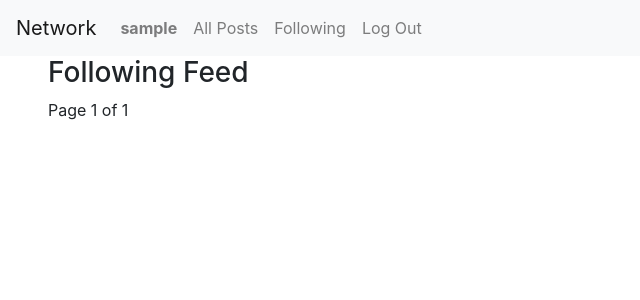
After one commit to TheCrabbypatty/cs50-web-network, a Django app: page /following in a window 1280 px wide. The commit adds this page. Shown: the top 300 px of the page, without its empty margins (0-640 px from the left). Run offline with Django 3.2, Linux system fonts and the light colour scheme; the visitor is signed in with stand-in values (Sample User, id 1); data comes from the database, SQL or seed files in the repository; data that the repository does not hold is empty; some libraries are stand-ins or nearby versions.

Commit message:
Finished project

```diff
--- /dev/null
+++ b/project4/network/templates/network/following.html
@@ -0,0 +1,42 @@
+{% extends 'network/layout.html' %}
+
+{% block body %}
+    <div class = "mx-5">
+        <h3>Following Feed</h3>
+
+    {% for post in page_obj %}
+        <div class = "my-3">
+            <div class = "mx-5">
+                <div class = "card">
+                    <div class = "post">
+                        <div id = "post-{{ post.id }}">
+                            <h5><a href = "user/{{ post.poster }}">{{ post.poster }}</a></h5>
+                            {% if user == post.poster %}
+                                <button class="edit-btn small btn btn-primary" data-id="{{ post.id }}">Edit</button>
+                            {% endif %}
+                            <p class = "content">{{ post.content }}</p>
+                            <button class="like-btn btn btn-outline-primary btn-sm" data-id="{{ post.id }}">
+                                Like ({{ post.likes.count }})
+                            </button>
+                            <br>
+                            <small>{{ post.timestamp }}</small>
+                        </div>
+                    </div>
+                </div>
+            </div>
+        </div>
+    {% endfor %}
+
+    <div class="pagination">
+        {% if page_obj.has_previous %}
+            <a href="?page={{ page_obj.previous_page_number }}">Previous</a>
+        {% endif %}
+
+        <span>Page {{ page_obj.number }} of {{ page_obj.paginator.num_pages }}</span>
+
+        {% if page_obj.has_next %}
+            <a href="?page={{ page_obj.next_page_number }}">Next</a>
+        {% endif %}
+    </div>
+
+{% endblock %}
--- a/project4/network/templates/network/layout.html
+++ b/project4/network/templates/network/layout.html
@@ -25,7 +25,7 @@
                 </li>
                 {% if user.is_authenticated %}
                     <li class="nav-item">
-                        <a class="nav-link" href="#">Following</a>
+                        <a class="nav-link" href="{% url 'following' %}">Following</a>
                     </li>
                     <li class="nav-item">
                         <a class="nav-link" href="{% url 'logout' %}">Log Out</a>
--- a/project4/network/urls.py
+++ b/project4/network/urls.py
@@ -11,5 +11,6 @@ urlpatterns = [
     path("edit/<int:post_id>", views.edit, name="edit"),
     path("like/<int:post_id>", views.like, name = "like"),
     path("user/<str:username>", views.profile, name = "profile"),
-    path("follow/<str:username>", views.follow, name = "follow")
+    path("follow/<str:username>", views.follow, name = "follow"),
+    path("following", views.following_feed, name = "following")
 ]
--- a/project4/network/views.py
+++ b/project4/network/views.py
@@ -4,6 +4,7 @@ from django.http import HttpResponse, HttpResponseRedirect, JsonResponse
 from django.views.decorators.csrf import csrf_exempt
 from django.shortcuts import render, redirect
 from django.urls import reverse
+from django.core.paginator import Paginator
 import json
 
 
@@ -16,9 +17,13 @@ def index(request):
         Post.objects.create(poster=request.user, content=content)
         return redirect("index")
     posts = Post.objects.all().order_by("-timestamp")
+    paginator = Paginator(posts, 10)
+    page_number = request.GET.get("page")
+    page_obj = paginator.get_page(page_number)
+
     return render(request, "network/index.html", {
-            "posts": posts
-        })
+        "page_obj": page_obj
+    })
 
 @csrf_exempt
 def edit(request, post_id):
@@ -118,5 +123,25 @@ def register(request):
 def profile(request, username):
     user = User.objects.get(username=username)
     posts = Post.objects.filter(poster = user).order_by("-timestamp")
+    paginator = Paginator(posts, 10)
+    page_number = request.GET.get("page")
+    page_obj = paginator.get_page(page_number)
     is_following = request.user in user.followers.all()
-    return render(request, "network/profile.html", {"profile_user": user, "posts": posts, "followers": user.followers.count(), "following": user.following.count(), "is_following": is_following})
+    return render(request, "network/profile.html", {
+        "profile_user": user,
+        "page_obj": page_obj,
+        "followers": user.followers.count(),
+        "following": user.following.count(),
+        "is_following": is_following
+    })
+
+def following_feed(request):
+    following_users = request.user.following.all()
+    posts = Post.objects.filter(poster__in=following_users).order_by("-timestamp")
+    paginator = Paginator(posts, 10)
+    page_number = request.GET.get("page")
+    page_obj = paginator.get_page(page_number)
+
+    return render(request, "network/following.html", {
+        "page_obj": page_obj
+    })
```
Also changed, not shown: project4/network/templates/network/index.html (+11 -1 lines), project4/network/templates/network/profile.html (+15 -2 lines), README.md.
